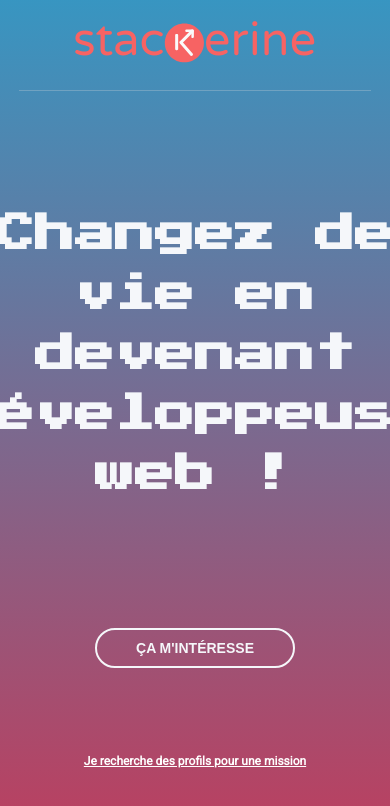
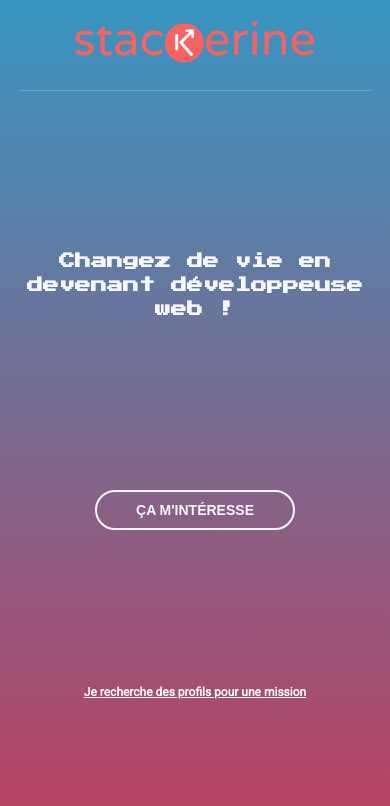
Before and after one commit to tbrisbout/stackerine, a React (Create React App) app: page / in a window 390 px wide. Shown: the top 806 px of the page. Built offline with nearby package versions, Linux system fonts and the light colour scheme.

Commit message:
review home title responsive

```diff
--- a/src/components/Home.jsx
+++ b/src/components/Home.jsx
@@ -10,7 +10,6 @@ const Section = styled.section`
   justify-content: space-evenly;
   flex: 1;
   text-align: center;
-  font-size: 70px;
   font-weight: 900;
   text-align: center;
   line-height: 1.5;
@@ -20,9 +19,19 @@ const Section = styled.section`
     padding: 0 10px;
   }
 
-  @media (max-width: 700px) {
-    font-size: 23px;
+  @media (min-width: 400px) {
+    p {
+      font-size: 20px;
+    }
+  }
 
+  @media (min-width: 500px) {
+    p {
+      font-size: 26px;
+    }
+  }
+
+  @media (min-width: 700px) {
     p {
       font-size: 40px;
     }
```
